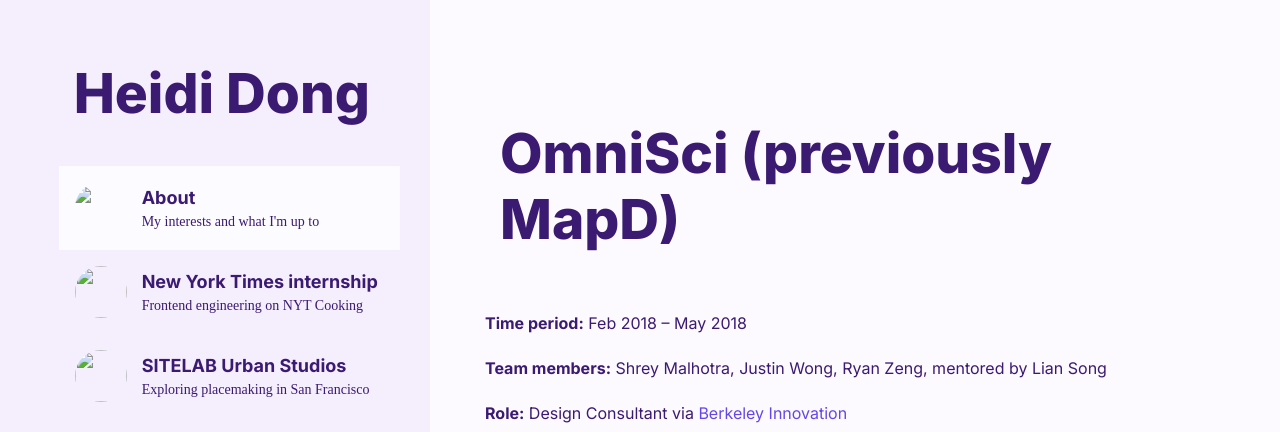
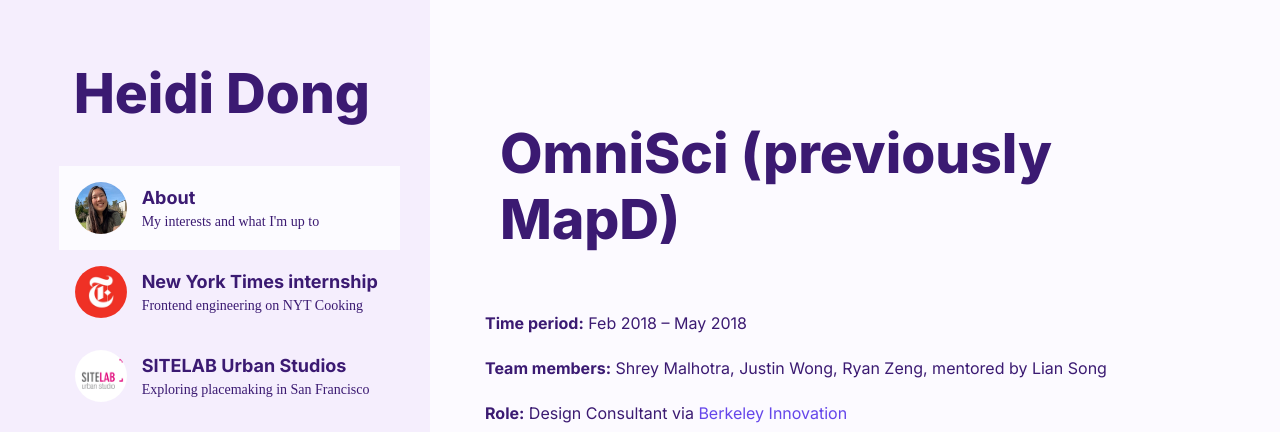
Before and after one commit to heidid/heidid.github.io, a Jekyll site: the page built from project/omnisci/index.md, in a window 1280 px wide and 1366 px high. Shown: the top 432 px of the window. Built offline with Jekyll 4.4.1, drawn with Linux system fonts in a browser that asks for light colours; some web fonts are replaced; our own code applies the rules of GitHub Pages for plain Markdown files.

Commit message:
Fix navbar and paths

```diff
--- a/_layouts/default.html
+++ b/_layouts/default.html
@@ -6,8 +6,7 @@
   <meta name="viewport" content="width=device-width">
   {% seo %}
   <link href="https://fonts.googleapis.com/css2?family=Inter:wght@400;600;700;800&family=Source+Serif+Pro:ital,wght@0,400;0,600;0,900;1,400&display=swap" rel="stylesheet">
-   <link rel="stylesheet" href="{{ "/assets/css/style.css?v=" | append: site.github.build_revision | relative_url }}">
-  <title>Heidi Dong</title>
+  <link rel="stylesheet" href="{{ "/assets/css/style.css?v=" | append: site.github.build_revision | relative_url }}">
 </head>
 <body>
   <div id="sidebar">
@@ -16,9 +15,9 @@
       <nav>
         <ol>
           <li>
-            <a href="#" class="active">
+            <a href="/" class="active">
               <div class="navlink-image">
-                <img src="img/me_tiny.jpg">
+                <img src="/img/me_tiny.jpg">
               </div>
               <div class="navlink-description">
                 <strong>About</strong>
@@ -27,8 +26,8 @@
             </a>
           </li>
           <li>
-            <a href="#">
-              <img src="img/nytcooking.png" class="navlink-image">
+            <a href="/project/nytimes">
+              <img src="/img/nytcooking.png" class="navlink-image">
               <div class="navlink-description">
                 <strong>New York Times internship</strong>
                 <span>Frontend engineering on NYT Cooking</span>
@@ -36,8 +35,8 @@
             </a>
           </li>
           <li>
-            <a href="#">
-              <img src="img/sitelab.png" class="navlink-image">
+            <a href="/project/sitelab">
+              <img src="/img/sitelab.png" class="navlink-image">
               <div class="navlink-description">
                 <strong>SITELAB Urban Studios</strong>
                 <span>Exploring placemaking in San Francisco</span>
@@ -45,8 +44,8 @@
             </a>
           </li>
           <li>
-            <a href="#">
-              <img src="img/flexport.png" class="navlink-image">
+            <a href="/project/flexport">
+              <img src="/img/flexport.png" class="navlink-image">
               <div class="navlink-description">
                 <strong>Flexport internship</strong>
                 <span>Design systems & frontend engineering</span>
@@ -54,8 +53,8 @@
             </a>
           </li>
           <li>
-            <a href="#">
-              <img src="img/crucible.png" class="navlink-image">
+            <a href="/project/crucible">
+              <img src="/img/crucible.png" class="navlink-image">
               <div class="navlink-description">
                 <strong>The Crucible</strong>
                 <span>Redesigning online art class registration</span>
@@ -63,8 +62,8 @@
             </a>
           </li>
           <li>
-            <a href="#">
-              <img src="img/paypal.png" class="navlink-image">
+            <a href="/project/paypal">
+              <img src="/img/paypal.png" class="navlink-image">
               <div class="navlink-description">
                 <strong>PayPal internship</strong>
                 <span>Improving merchant onboarding flows</span>
@@ -72,8 +71,8 @@
             </a>
           </li>
           <li>
-            <a href="#">
-              <img src="img/omnisci.png" class="navlink-image">
+            <a href="/project/omnisci">
+              <img src="/img/omnisci.png" class="navlink-image">
               <div class="navlink-description">
                 <strong>OmniSci</strong>
                 <span>Designing an educational web app</span>
@@ -81,8 +80,8 @@
             </a>
           </li>
           <li>
-            <a href="#">
-              <img src="img/keewi.png" class="navlink-image">
+            <a href="/project/keewi">
+              <img src="/img/keewi.png" class="navlink-image">
               <div class="navlink-description">
                 <strong>Keewi internship</strong>
                 <span>Mobile app and website redesign</span>
@@ -96,7 +95,7 @@
 
 
   <main>
-    <div class="container" id="about-content-wrapper">
+    <div class="container markdown-body" id="about-content-wrapper">
       {{ content }}
     </div>
     <footer>
--- a/assets/css/style.scss
+++ b/assets/css/style.scss
@@ -78,6 +78,13 @@
 p {
   line-height: 1.7;
   margin: 18px 0;
+}
+
+.markdown-body {
+  img {
+    width: 100%;
+    margin: 16px 0;
+  }
 }
 
 ul {
```
Also changed, not shown: project/crucible/index.md (renamed from project/crucible/readme.md), project/flexport/index.md (renamed from project/flexport/readme.md), project/keewi/index.md (renamed from project/keewi/readme.md), project/nytimes/index.md (renamed from project/nytimes/readme.md), project/omnisci/index.md (renamed from project/omnisci/readme.md), project/paypal/index.md (renamed from project/paypal/readme.md), project/sitelab/index.md (renamed from project/sitelab/readme.md).
